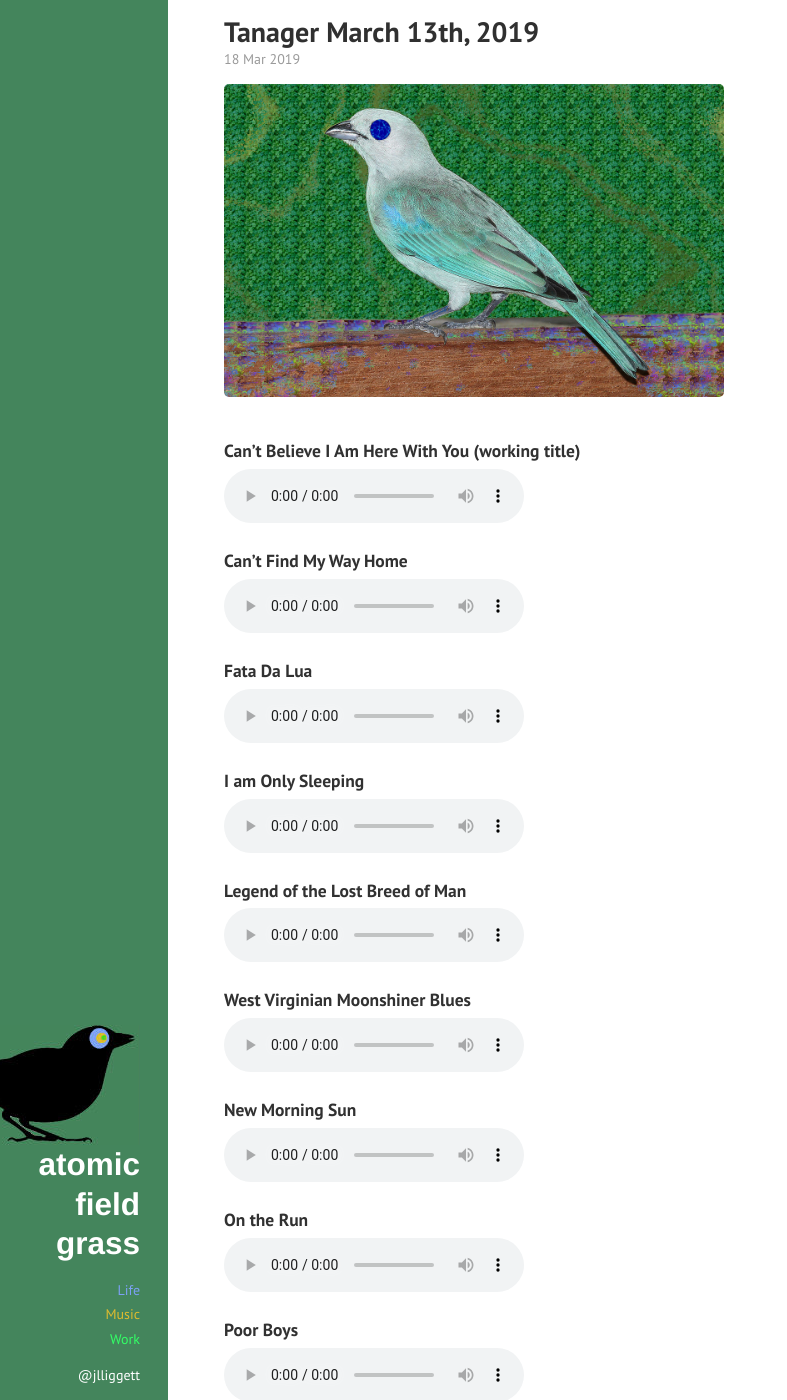
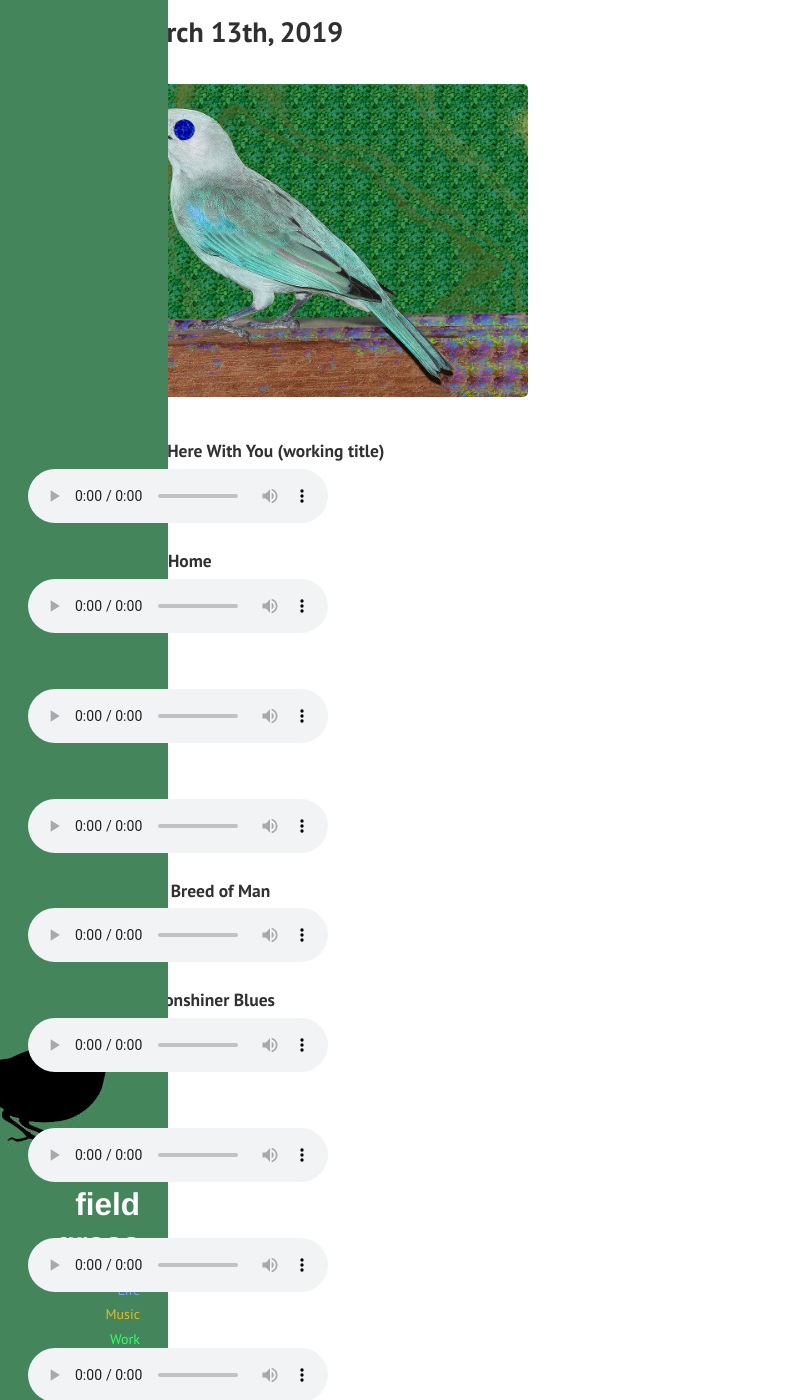
Before and after one commit to jliggett/___jliggett.github.io, a Jekyll site: the page built from index.html, in a window 1280 px wide and 1400 px high. Shown: the whole window, without its empty margins (0-787 px from the left). Built offline with Jekyll 4.4.1, drawn with Linux system fonts in a browser that asks for light colours; nearby versions of some CDN libraries; the list of posts is cut into pages by our own code.

Commit message:
fixed some stuff

```diff
--- a/public/css/hyde.css
+++ b/public/css/hyde.css
@@ -165,7 +165,7 @@ a.sidebar-nav-item:focus {
 
 @media (min-width: 64em) {
   .content {
-    margin-left: 15rem;
+    margin-left: 1rem;
     margin-right: 4rem;
   }
 }
--- a/public/css/poole.css
+++ b/public/css/poole.css
@@ -116,6 +116,7 @@ h6 {
   margin-top: 0rem;
   margin-bottom: 1rem;
   width: 65%;
+  min-width: 30rem;
 }
 
 header {
@@ -321,9 +322,13 @@ tbody tr:nth-child(odd) th {
   margin-right: auto;
 }
 .article {
-  -webkit-columns: 2 100px;
-  -moz-columns: 2 100px;
-  columns: 2 100px;
+  max-width: 38rem;
+  padding-left:  1rem;
+  -webkit-columns: 2 50px;
+  -moz-columns: 2 50px;
+  columns: 2 50px;
+  min-height: 100rem;
+  min-width: 50rem;
 }
 
 /*
```
